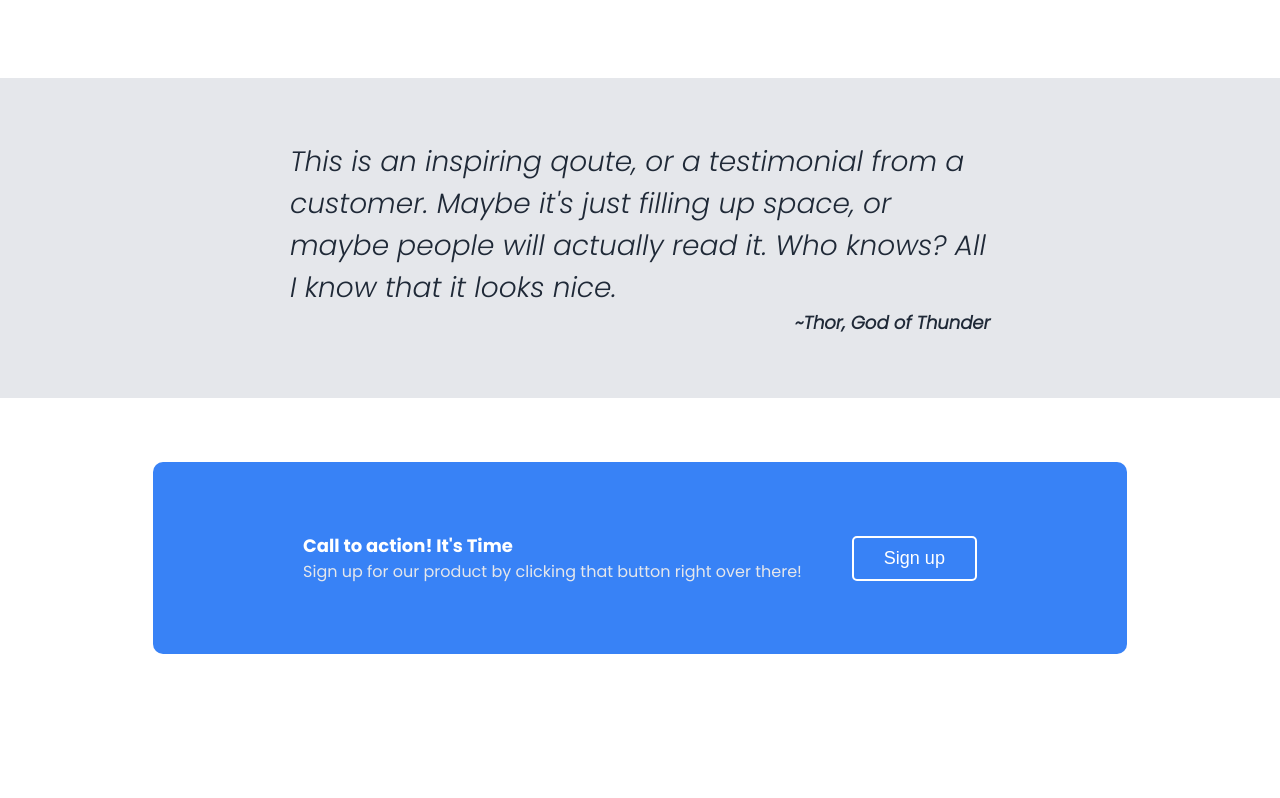
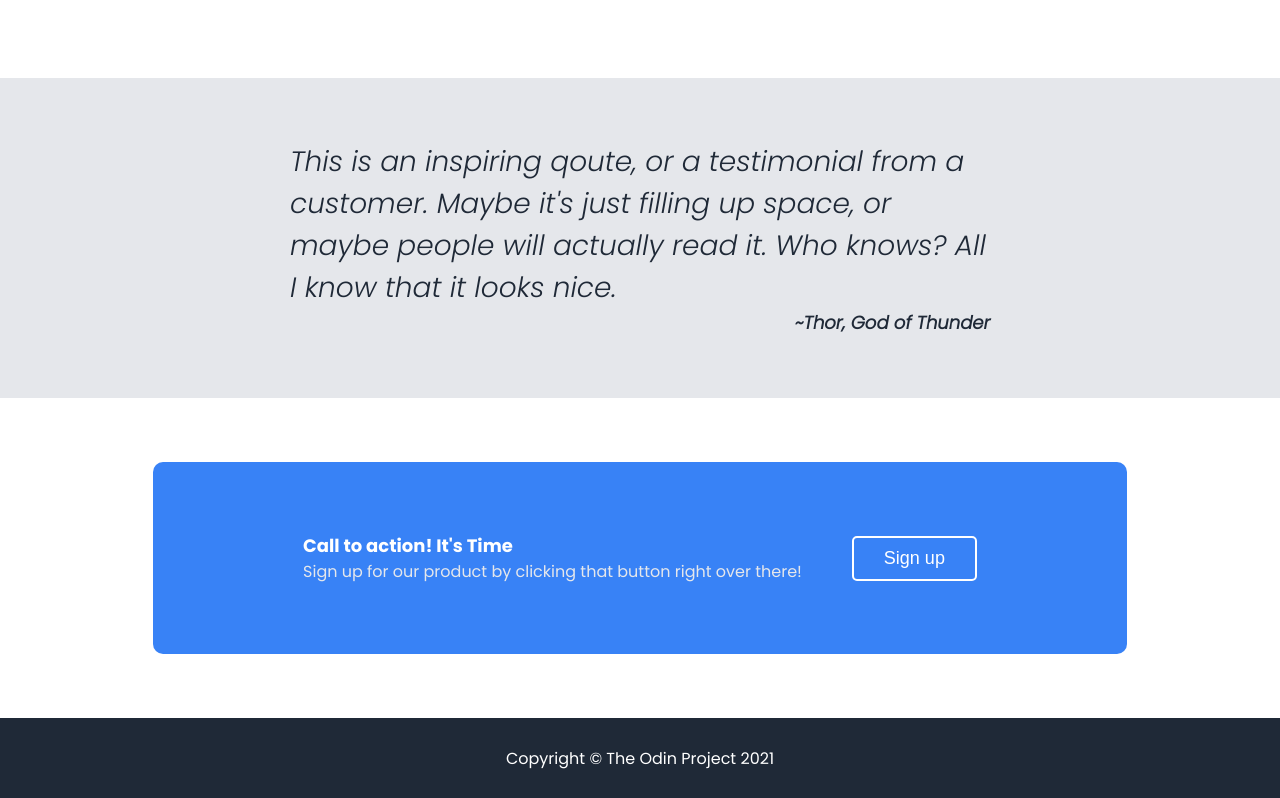
Before and after one commit to 1paramveer/odin-landing-page, a plain HTML site: page index.html in a window 1280 px wide. Shown: the part 930-1728 px from the top of the page. Before the commit the page ends 1648 px from the top, so only its background shows below. Drawn offline with Linux system fonts and the light colour scheme.

Commit message:
Finished Project

```diff
--- a/index.html
+++ b/index.html
@@ -116,5 +116,12 @@
         </div>
       </div>
     </div>
+
+    <!--Footer Section-->
+
+    <footer>
+      <p>Copyright &#169; The Odin Project 2021</p>
+    </footer>
+
   </body>
 </html>
--- a/styles.css
+++ b/styles.css
@@ -120,3 +120,13 @@ header {
   font-size:18px;
   padding:10px 30px 10px 30px;
 }
+
+/* Footer Section */
+
+footer {
+  display:flex;
+  justify-content:center;
+  align-items:center;
+  background-color:#1f2937;
+  height:5em;
+}
```
